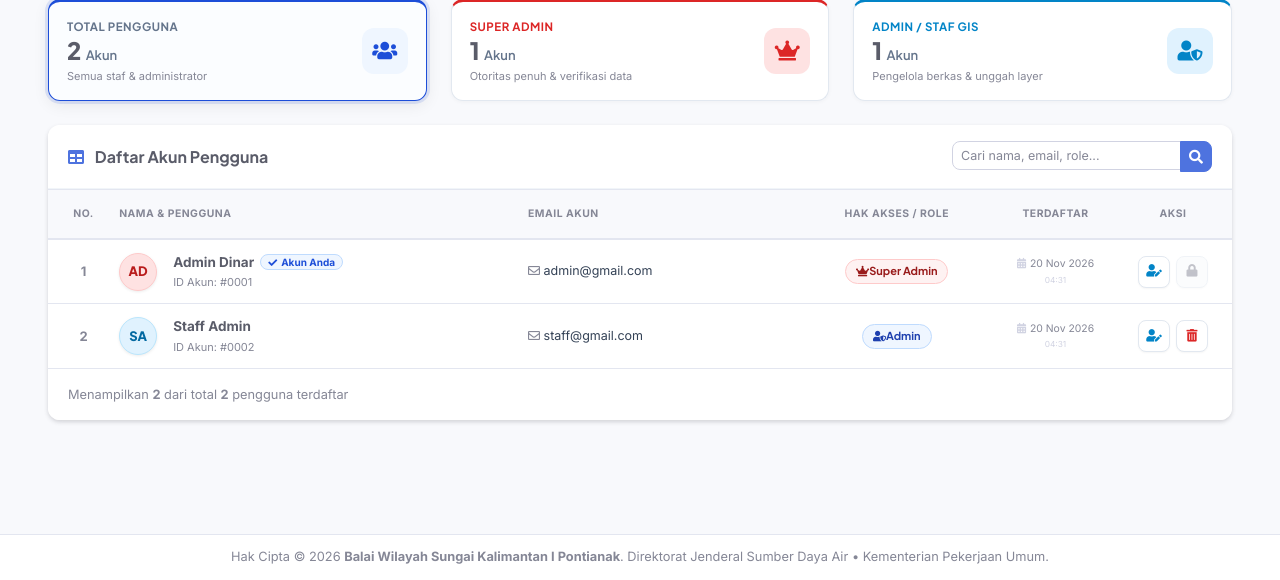
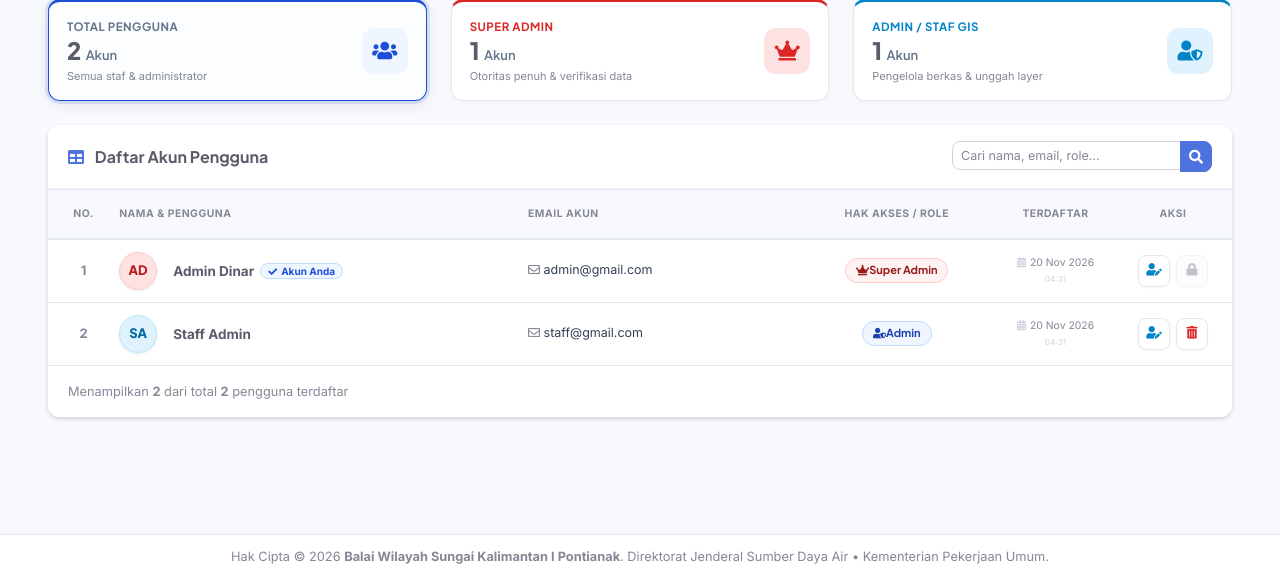
Before and after one commit to dinarridhom-commits/PROJECT-LARAVEL, a Laravel app: page /users in a window 1280 px wide. Shown: the part 237-817 px from the top of the page. Run offline with Laravel 12, Linux system fonts and the light colour scheme; a user stored in the database is signed in; data comes from the database, SQL or seed files in the repository; data that the repository does not hold is empty; style sheets or scripts are compiled from the project's sources; parts of the project's set-up code (start-up, migrations or seed data) failed here and were passed over.

Commit message:
fix(users): hapus teks ID Akun pada kolom nama pengguna

```diff
--- a/resources/views/superadmin/index.blade.php
+++ b/resources/views/superadmin/index.blade.php
@@ -235,7 +235,7 @@
                                         {{ $initials }}
                                     </div>
                                     <div>
-                                        <div class="font-weight-bold text-dark mb-0.5 d-flex align-items-center flex-wrap" style="font-size: 13.5px; gap: 6px;">
+                                        <div class="font-weight-bold text-dark d-flex align-items-center flex-wrap" style="font-size: 13.5px; gap: 6px;">
                                             <span>{{ $u->name }}</span>
                                             @if($isSelf)
                                                 <span class="badge user-self-badge">
@@ -243,9 +243,6 @@
                                                 </span>
                                             @endif
                                         </div>
-                                        <span class="text-muted small" style="font-size: 11px;">
-                                            ID Akun: #{{ str_pad($u->id, 4, '0', STR_PAD_LEFT) }}
-                                        </span>
                                     </div>
                                 </div>
                             </td>
```
